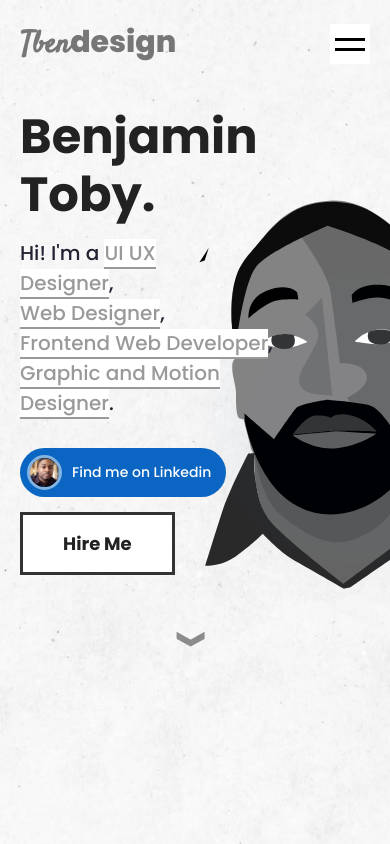
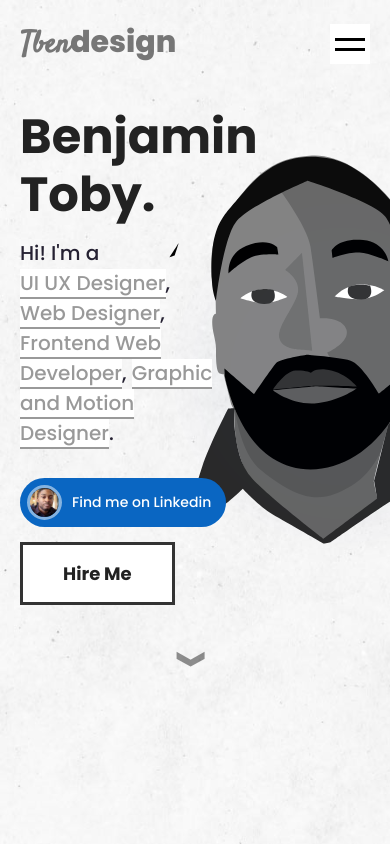
Before and after one commit to BenjaminToby/personal_site, a PHP site: page / in a window 390 px wide. Run offline with PHP 8.4, Linux system fonts and the light colour scheme; some libraries are stand-ins or nearby versions.

Commit message:
Mobile versions updated.

```diff
--- a/index.html
+++ b/index.html
@@ -48,9 +48,9 @@
             <div class="column-50">
                 <h1 class="my-name">Benjamin Toby.</h1>
                 <h2 class="hero-subtext">Hi! I'm a
-                    <a class="hero-content-link" id="ui-ux-design">UI UX Designer</a>,
+                    <a class="hero-content-link" id="ui-ux-design">UI&nbsp;UX&nbsp;Designer</a>,
                     <a class="hero-content-link" id="web-design">Web&nbsp;Designer</a>,
-                    <a class="hero-content-link" id="frontend-dev">Frontend&nbsp;Web&nbsp;Developer</a>,
+                    <a class="hero-content-link" id="frontend-dev">Frontend&nbsp;Web Developer</a>,
                     <a class="hero-content-link" id="graphic-design">Graphic and Motion Designer</a>.
                 </h2>
 
--- a/main.css
+++ b/main.css
@@ -573,7 +573,7 @@ section.hero-section {
     }
 
     .face-wrapper {
-        margin-top: -10vw;
+        margin-top: 0;
         right: -20vw;
     }
 
@@ -583,8 +583,25 @@ section.hero-section {
     }
 
     #morph-shape-1 {
-        top: 20px;
-        left: 60px;
+        top: 40px;
+        left: -100px;
+        width: 200px;
+        height: 200px;
+    }
+
+    #morph-shape-2 {
+        top: auto;
+        bottom: 50px;
+        left: 0px;
+        width: 100px;
+        height: 100px;
+    }
+
+    #morph-shape-3 {
+        top: 250px;
+        left: -150px;
+        width: 120px;
+        height: 120px;
     }
 
 }
@@ -612,7 +629,7 @@ section.hero-section {
     }
 
     .container-1200px.hero-content-container {
-        padding-right: 30vw;
+        padding-right: 40vw;
     }
 
     .hero-content-link {
@@ -639,8 +656,23 @@ section.hero-section {
 
     .face-wrapper {
         top: 0;
-        margin-top: -80vw;
-        right: -50vw;
+        margin-top: -500px;
+        right: -60vw;
+    }
+
+    #morph-shape-1 {
+        top: 100px;
+        left: 40px;
+        width: 70px;
+        height: 70px;
+    }
+
+    #morph-shape-2 {
+        display: none;
+    }
+
+    #morph-shape-3 {
+        display: none;
     }
 
 }
@@ -662,7 +694,7 @@ section.hero-section {
     }
 
     .face-wrapper {
-        margin-top: -100vw;
+        margin-top: -530px;
         width: 400px;
         height: 400px;
         right: -50vw;
@@ -674,8 +706,8 @@ section.hero-section {
     }
 
     #morph-shape-1 {
-        top: 40px;
-        left: 50px;
+        top: 80px;
+        left: 40px;
         width: 50px;
         height: 50px;
     }
@@ -694,7 +726,7 @@ section.hero-section {
     }
 
     .face-wrapper {
-        margin-top: -130vw;
+        margin-top: -550px;
         width: 400px;
         height: 400px;
         right: -50vw;
```
